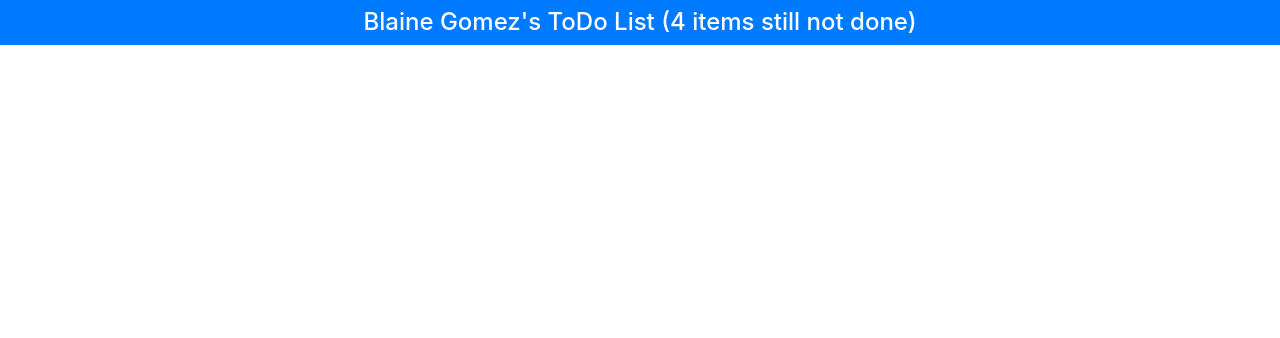
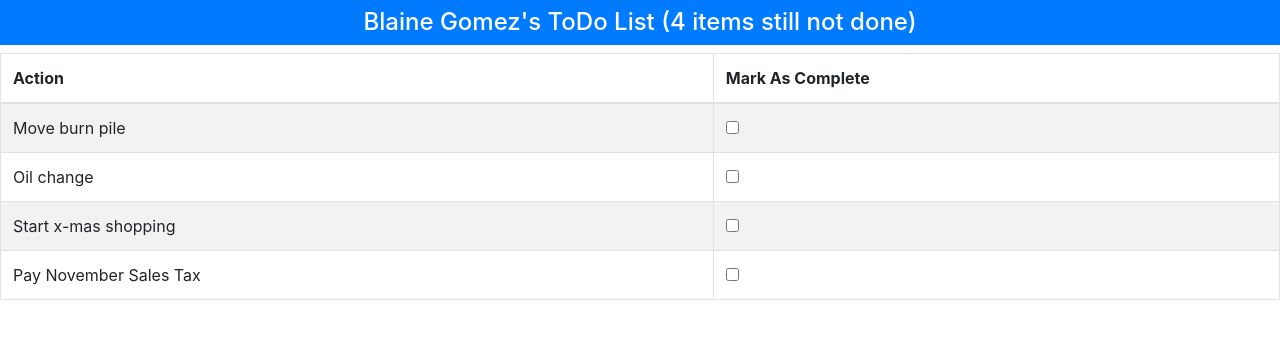
Before and after one commit to BlaineG106/todo_1130, a React (Create React App) app: page / in a window 1280 px wide. Shown: the top 338 px of the page. Built offline with nearby package versions, Linux system fonts and the light colour scheme.

Commit message:
added features 3 and 4

```diff
--- a/src/App.js
+++ b/src/App.js
@@ -2,6 +2,7 @@
 import './App.css';
 import React, {Component} from 'react';
 import {ToDoBanner} from './TODOBANNER';
+import {ToDoRow} from "./TODOROW";
 import 'bootstrap/dist/css/bootstrap.css';
 
 export default class App extends Component {
@@ -24,6 +25,32 @@ export default class App extends Component {
         }
     } // END OF CONSTRUCTOR
 
+     //  Feature 3 & 4
+    //  If the ToDoRow Component's "done" property experiences a change event (ie. checking the Mark Complete box in the UI) then the ToDoRow Component calls a callback method called toggleToDo (below)  and passes toggleToDo the checked todo item
+    //  ----- Function to display table rows ------
+    todoTableRows = (finishedTask) => this.state.todoList.filter(
+
+      x => x.done === finishedTask).map(y =>
+      <ToDoRow
+        key = {y.action}
+        item = {y}
+        callback = {this.toggleToDo} // The callback will be invoked (executed, run) when everything in <ToDoRow> is finished AND the user clicks the input box
+        //  The data passed into the callback from the ToDoRow componet is passed automatically into the function defined in the callback
+      />
+    );
+      // Function to toggle an item from done to not done or vice-versa
+      toggleToDo = (checkedToDoItem) => this.setState(
+
+        {
+          todoList: this.state.todoList.map(
+            bob => bob.action === checkedToDoItem.action ? {...bob, done: !bob.done} : bob
+
+          )
+        }
+
+
+
+      );
 
       render = () =>
       <div>
@@ -32,6 +59,17 @@ export default class App extends Component {
             todoOwner = {this.state.todoOwner}
             todoList = {this.state.todoList}
         />
+
+        {/* Features 3 and 4 */}
+        <table className="table table-striped table-bordered">
+          <thead>
+            <th>Action</th>
+            <th>Mark As Complete</th>
+          </thead>
+          <tbody>
+            {this.todoTableRows(false)}
+          </tbody>
+        </table>
       </div>
 
 } // END OF APP
--- a/src/TODOBANNER.js
+++ b/src/TODOBANNER.js
@@ -5,6 +5,7 @@ export class ToDoBanner extends Component {
     // Features 1 and 2
     render = () =>
         <h4 className="bg-primary text-white text-center p-2">
-            {this.props.todoOwner}'s ToDo List ({this.props.todoList.filter(xyz => !xyz.done).length} items still not done)
+            {this.props.todoOwner}'s ToDo List (
+                {this.props.todoList.filter(xyz => !xyz.done).length} items still not done)
         </h4>
 }
--- /dev/null
+++ b/src/TODOROW.js
@@ -0,0 +1,22 @@
+import React, {Component} from 'react';
+
+export class ToDoRow extends Component {
+
+    // Feature 3 and 4
+
+    render = () =>
+        <tr>
+            <td>
+                {this.props.item.action}
+            </td>
+            <td>
+                <input
+                    type = "checkbox"
+                    checked = {this.props.item.done}
+                    onChange = {() => this.props.callback(this.props.item)}
+                />
+
+            </td>
+        </tr>
+
+}
```
Also changed, not shown: 1 other file (tests, documents, lock files or other folders).
